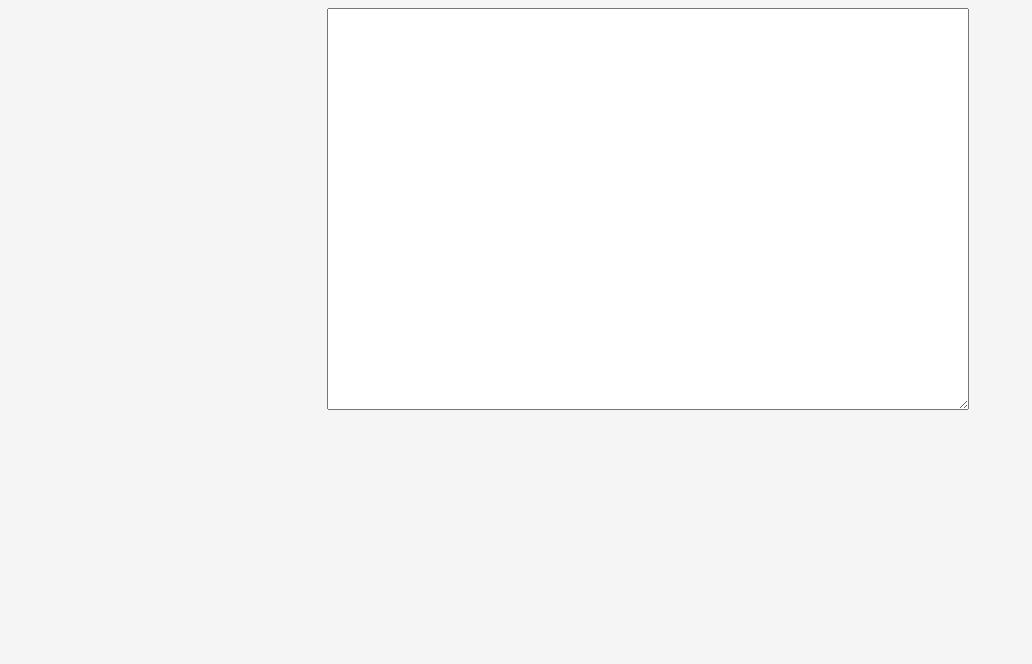
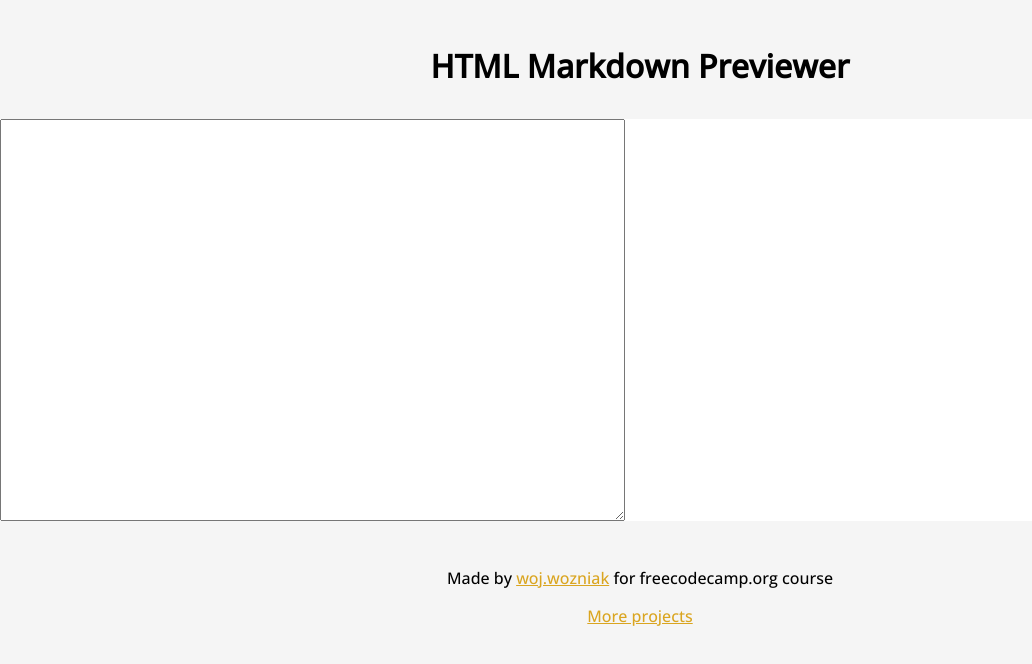
Before and after one commit to wojwozniak/react-projects, a React (Create React App) app: page / in a window 1280 px wide. Shown: the top 664 px of the page, without its empty margins (0-1032 px from the left). Built offline with nearby package versions, Linux system fonts and the light colour scheme.

Commit message:
basic css created

```diff
--- a/src/components/Editor.tsx
+++ b/src/components/Editor.tsx
@@ -2,10 +2,7 @@ import './css.css';
 
 function Editor() {
   return (
-    <div>
-      <textarea id="editor"></textarea>
-    </div>
-
+    <textarea id="editor"></textarea>
   );
 }
 
--- a/src/components/Foot.tsx
+++ b/src/components/Foot.tsx
@@ -2,7 +2,10 @@ import './css.css';
 
 function Foot() {
   return (
-    <div></div>
+    <div id="foot">
+      <p id="subtitle">Made by <a href="https://twitter.com/woj_wozniak" target="_blank">woj.wozniak</a> for freecodecamp.org course</p>
+      <p id="more"><a href="https://wojwozniak.github.io/">More projects</a></p>
+    </div>
   );
 }
 
--- a/src/components/Preview.tsx
+++ b/src/components/Preview.tsx
@@ -4,7 +4,8 @@ import './css.css';
 
 function Preview() {
   return (
-    <div></div>
+    <div id="preview-wrapper">
+    </div>
   );
 }
 
--- a/src/components/Top.tsx
+++ b/src/components/Top.tsx
@@ -2,7 +2,9 @@ import './css.css';
 
 function Top() {
   return (
-    <div></div>
+    <div id="header">
+      <h1 id="title">HTML Markdown Previewer</h1>
+    </div>
   );
 }
 
--- a/src/components/css.css
+++ b/src/components/css.css
@@ -1,12 +1,17 @@
 @import url('https://fonts.googleapis.com/css2?family=Open+Sans:wght@500&display=swap');
 
-body {
+body, html {
   background-color: #f5f5f5;
   font-family: 'Open Sans';
   display: flex;
   flex-direction: column;
   align-items: center;
   width: 100%;
+  min-height: 100%;
+}
+
+#root {
+  margin: 15px;
 }
 
 div {
@@ -48,37 +53,33 @@ h1 {
   align-items: center;
 }
 
-#preview {
+#preview-wrapper {
+  background-color: white;
+  display: flex;
+  flex-direction: column;
+  justify-content: center;
   max-width: 95%;
-  min-height: 100px;
-  min-width: 50%;
+  min-height: 400px;
   text-align: left;
 }
 
-#preview-wrapper {
-  background-color: white;
-  padding-left: 20px;
-  padding-right: 20px;
-  display: flex;
-  flex-direction: column;
-  justify-content: center;
+#foot {
+  margin-top: 30px;
 }
 
+#foot a {
+  color: goldenrod;
+}
 
-@media screen and (min-width: 900px) {
-  #content {
-    flex-direction: row;
-    align-items: stretch;
+#main {
+  display: flex;
+  flex-direction: row;
+}
+
+@media screen and (max-width: 600px) {
+  #main {
+    display: flex;
+    flex-direction: column;
   }
 
-  textarea {
-    width: 50%;
-  }
-
-  #preview-wrapper {
-    width: 50%;
-  }
-
-
-
 }
--- a/src/index.tsx
+++ b/src/index.tsx
@@ -11,8 +11,10 @@ const root = ReactDOM.createRoot(
 root.render(
   <React.StrictMode>
     <Top />
-    <Editor />
-    <Preview />
+    <div id="main">
+      <Editor />
+      <Preview />
+    </div>
     <Foot />
   </React.StrictMode>
 );
```
